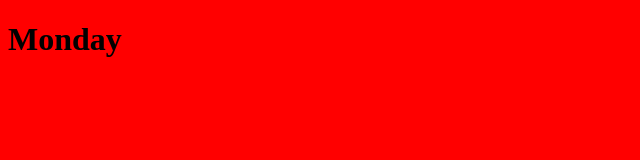
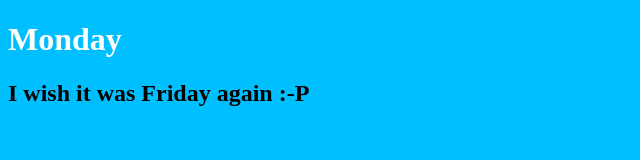
Before and after one commit to Teytran/monday, a plain HTML site: page index.html in a window 1280 px wide. Shown: the whole page, without its empty margins (0-640 px from the left). Drawn offline with Linux system fonts and the light colour scheme.

Commit message:
awesome new design features

```diff
--- a/css/main.css
+++ b/css/main.css
@@ -1,3 +1,7 @@
 body {
-    background-color: red;
+    background-color: deepskyblue;
 }
+
+h1 {
+    color: white;
+}
--- a/index.html
+++ b/index.html
@@ -11,6 +11,7 @@
 
     <h1>Monday</h1>
 
+    <h2>I wish it was Friday again :-P</h2>
 
 
 
```
